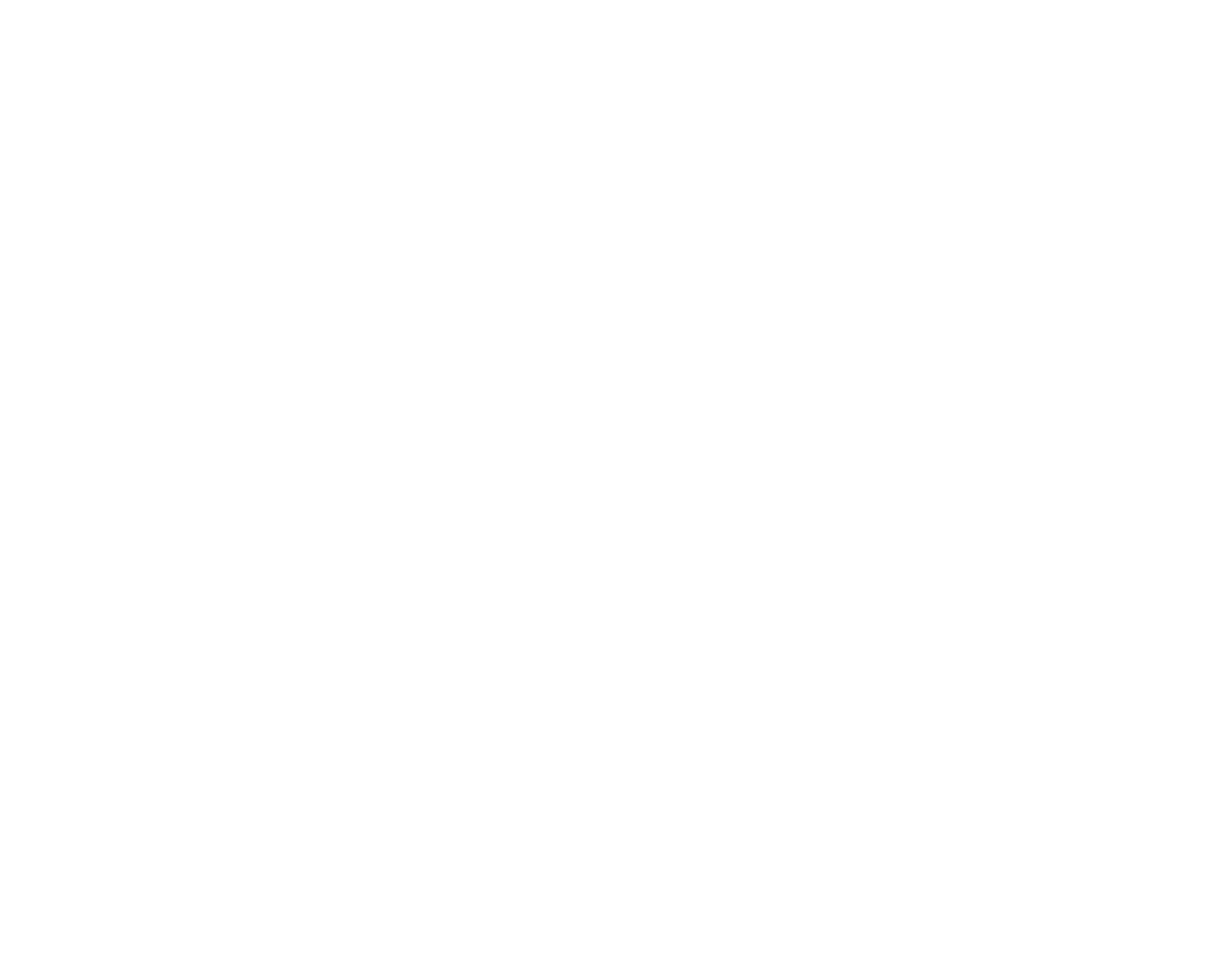
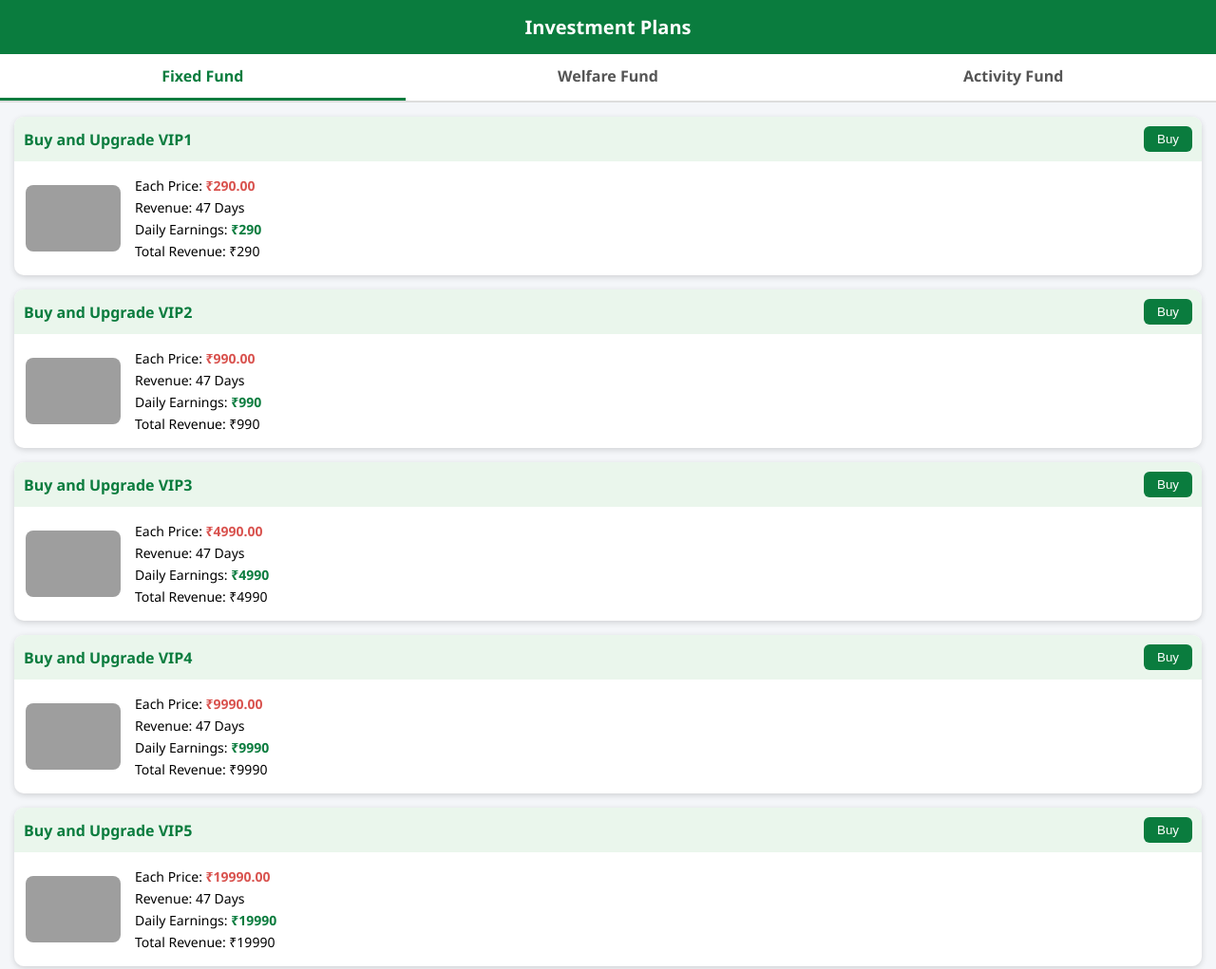
Before and after one commit to republic0909/republic1, a plain HTML site: page login.html in a window 1280 px wide. Shown: the top 1021 px of the page at 95% size. Before the commit the page ends 800 px from the top, so only its background shows below. Drawn offline with Linux system fonts and the light colour scheme; grey boxes are pictures that could not be loaded.

Commit message:
flksofhioshfoshjfosdfohdsdfohdsdfhdjsfhjsdhfkjdshfdhsdfjfhsfkjhdskjfhdsjhfkjdshfkjdhsfkj

```diff
--- a/login.html
+++ b/login.html
@@ -0,0 +1,432 @@
+<!DOCTYPE html>
+<html lang="en">
+<head>
+  <meta charset="UTF-8">
+  <meta name="viewport" content="width=device-width, initial-scale=1.0">
+  <title>Investment Plans</title>
+  <style>
+    body {
+      font-family: "Segoe UI", Arial, sans-serif;
+      margin: 0;
+      background: #f4f6f9;
+    }
+
+    /* HEADER */
+    .header {
+      background: #0a7c3e;
+      color: white;
+      text-align: center;
+      padding: 15px;
+      font-size: 20px;
+      font-weight: bold;
+    }
+
+    /* TABS */
+    .tabs {
+      display: flex;
+      justify-content: space-around;
+      background: white;
+      border-bottom: 2px solid #ddd;
+    }
+    .tab {
+      flex: 1;
+      text-align: center;
+      padding: 12px;
+      cursor: pointer;
+      font-weight: 600;
+      color: #555;
+    }
+    .tab.active {
+      color: #0a7c3e;
+      border-bottom: 3px solid #0a7c3e;
+    }
+
+    /* PLAN CARD */
+    .plans {
+      display: none;
+    }
+    .plans.active {
+      display: block;
+    }
+    .plan {
+      background: white;
+      margin: 15px;
+      border-radius: 10px;
+      box-shadow: 0 2px 6px rgba(0,0,0,0.15);
+      overflow: hidden;
+    }
+    .plan-header {
+      background: #eaf6ec;
+      color: #0a7c3e;
+      padding: 10px;
+      font-weight: bold;
+      display: flex;
+      justify-content: space-between;
+      align-items: center;
+    }
+    .plan-header button {
+      background: #0a7c3e;
+      color: white;
+      border: none;
+      border-radius: 6px;
+      padding: 6px 14px;
+      cursor: pointer;
+    }
+    .plan-body {
+      padding: 12px;
+      display: flex;
+      align-items: center;
+      gap: 15px;
+    }
+    .plan-body img {
+      width: 100px;
+      height: 70px;
+      border-radius: 8px;
+      object-fit: cover;
+    }
+    .plan-details {
+      flex: 1;
+    }
+    .plan-details div {
+      margin: 4px 0;
+      font-size: 14px;
+    }
+    .price {
+      font-weight: bold;
+      color: #d9534f;
+    }
+    .reward {
+      color: #0a7c3e;
+      font-weight: bold;
+    }
+
+    /* QR PAGE */
+    #qrPage {
+      display: none;
+      text-align: center;
+      padding: 40px 20px;
+    }
+    #qrPage img {
+      width: 250px;
+      margin: 20px auto;
+      display: block;
+    }
+    .back-btn {
+      background: #0a7c3e;
+      color: white;
+      border: none;
+      padding: 10px 20px;
+      border-radius: 8px;
+      cursor: pointer;
+    }
+  </style>
+</head>
+<body>
+
+  <!-- HEADER -->
+  <div class="header">Investment Plans</div>
+
+  <!-- TABS -->
+  <div class="tabs">
+    <div class="tab active" onclick="showTab('fixed')">Fixed Fund</div>
+    <div class="tab" onclick="showTab('welfare')">Welfare Fund</div>
+    <div class="tab" onclick="showTab('activity')">Activity Fund</div>
+  </div>
+
+  <!-- FIXED FUND -->
+  <div class="plans active" id="fixed">
+    <!-- VIP1 -->
+    <div class="plan">
+      <div class="plan-header">Buy and Upgrade VIP1 <button onclick="buyNow('vip1')">Buy</button></div>
+      <div class="plan-body">
+        <img src="https://img.icons8.com/color/96/solar-panel.png" alt="VIP1">
+        <div class="plan-details">
+          <div>Each Price: <span class="price">₹290.00</span></div>
+          <div>Revenue: 47 Days</div>
+          <div>Daily Earnings: <span class="reward">₹290</span></div>
+          <div>Total Revenue: ₹290</div>
+        </div>
+      </div>
+    </div>
+    <!-- VIP2 -->
+    <div class="plan">
+      <div class="plan-header">Buy and Upgrade VIP2 <button onclick="buyNow('vip2')">Buy</button></div>
+      <div class="plan-body">
+        <img src="https://img.icons8.com/color/96/wind-turbine.png" alt="VIP2">
+        <div class="plan-details">
+          <div>Each Price: <span class="price">₹990.00</span></div>
+          <div>Revenue: 47 Days</div>
+          <div>Daily Earnings: <span class="reward">₹990</span></div>
+          <div>Total Revenue: ₹990</div>
+        </div>
+      </div>
+    </div>
+    <!-- VIP3 -->
+    <div class="plan">
+      <div class="plan-header">Buy and Upgrade VIP3 <button onclick="buyNow('vip3')">Buy</button></div>
+      <div class="plan-body">
+        <img src="https://img.icons8.com/color/96/hydro-power.png" alt="VIP3">
+        <div class="plan-details">
+          <div>Each Price: <span class="price">₹4990.00</span></div>
+          <div>Revenue: 47 Days</div>
+          <div>Daily Earnings: <span class="reward">₹4990</span></div>
+          <div>Total Revenue: ₹4990</div>
+        </div>
+      </div>
+    </div>
+    <!-- VIP4 -->
+    <div class="plan">
+      <div class="plan-header">Buy and Upgrade VIP4 <button onclick="buyNow('vip4')">Buy</button></div>
+      <div class="plan-body">
+        <img src="https://img.icons8.com/color/96/factory.png" alt="VIP4">
+        <div class="plan-details">
+          <div>Each Price: <span class="price">₹9990.00</span></div>
+          <div>Revenue: 47 Days</div>
+          <div>Daily Earnings: <span class="reward">₹9990</span></div>
+          <div>Total Revenue: ₹9990</div>
+        </div>
+      </div>
+    </div>
+    <!-- VIP5 -->
+    <div class="plan">
+      <div class="plan-header">Buy and Upgrade VIP5 <button onclick="buyNow('vip5')">Buy</button></div>
+      <div class="plan-body">
+        <img src="https://img.icons8.com/color/96/coal.png" alt="VIP5">
+        <div class="plan-details">
+          <div>Each Price: <span class="price">₹19990.00</span></div>
+          <div>Revenue: 47 Days</div>
+          <div>Daily Earnings: <span class="reward">₹19990</span></div>
+          <div>Total Revenue: ₹19990</div>
+        </div>
+      </div>
+    </div>
+    <!-- VIP6 -->
+    <div class="plan">
+      <div class="plan-header">Buy and Upgrade VIP6 <button onclick="buyNow('vip6')">Buy</button></div>
+      <div class="plan-body">
+        <img src="https://img.icons8.com/color/96/nuclear-power-plant.png" alt="VIP6">
+        <div class="plan-details">
+          <div>Each Price: <span class="price">₹29990.00</span></div>
+          <div>Revenue: 47 Days</div>
+          <div>Daily Earnings: <span class="reward">₹29990</span></div>
+          <div>Total Revenue: ₹29990</div>
+        </div>
+      </div>
+    </div>
+  </div>
+
+  <!-- WELFARE FUND -->
+  <div class="plans" id="welfare">
+    <div class="plan">
+      <div class="plan-header">Community Solar Project <button onclick="buyNow('welfare1')">Buy</button></div>
+      <div class="plan-body">
+        <img src="https://img.icons8.com/color/96/solar-panel.png" alt="Solar">
+        <div class="plan-details">
+          <div>Each Price: <span class="price">₹1200.00</span></div>
+          <div>Revenue: 60 Days</div>
+          <div>Daily Earnings: <span class="reward">₹1200</span></div>
+          <div>Total Revenue: ₹1200</div>
+        </div>
+      </div>
+    </div>
+    <div class="plan">
+      <div class="plan-header">Village Wind Power <button onclick="buyNow('welfare2')">Buy</button></div>
+      <div class="plan-body">
+        <img src="https://img.icons8.com/color/96/wind-turbine.png" alt="Wind">
+        <div class="plan-details">
+          <div>Each Price: <span class="price">₹2200.00</span></div>
+          <div>Revenue: 60 Days</div>
+          <div>Daily Earnings: <span class="reward">₹2200</span></div>
+          <div>Total Revenue: ₹2200</div>
+        </div>
+      </div>
+    </div>
+    <div class="plan">
+      <div class="plan-header">Water Pumping Fund <button onclick="buyNow('welfare3')">Buy</button></div>
+      <div class="plan-body">
+        <img src="https://img.icons8.com/color/96/hydro-power.png" alt="Hydro">
+        <div class="plan-details">
+          <div>Each Price: <span class="price">₹8000.00</span></div>
+          <div>Revenue: 60 Days</div>
+          <div>Daily Earnings: <span class="reward">₹8000</span></div>
+          <div>Total Revenue: ₹8000</div>
+        </div>
+      </div>
+    </div>
+    <div class="plan">
+      <div class="plan-header">Rural Electrification <button onclick="buyNow('welfare4')">Buy</button></div>
+      <div class="plan-body">
+        <img src="https://img.icons8.com/color/96/factory.png" alt="Factory">
+        <div class="plan-details">
+          <div>Each Price: <span class="price">₹15000.00</span></div>
+          <div>Revenue: 60 Days</div>
+          <div>Daily Earnings: <span class="reward">₹15000</span></div>
+          <div>Total Revenue: ₹15000</div>
+        </div>
+      </div>
+    </div>
+    <div class="plan">
+      <div class="plan-header">Bio Energy Fund <button onclick="buyNow('welfare5')">Buy</button></div>
+      <div class="plan-body">
+        <img src="https://img.icons8.com/color/96/coal.png" alt="Bio">
+        <div class="plan-details">
+          <div>Each Price: <span class="price">₹25000.00</span></div>
+          <div>Revenue: 60 Days</div>
+          <div>Daily Earnings: <span class="reward">₹25000</span></div>
+          <div>Total Revenue: ₹25000</div>
+        </div>
+      </div>
+    </div>
+    <div class="plan">
+      <div class="plan-header">Smart City Energy <button onclick="buyNow('welfare6')">Buy</button></div>
+      <div class="plan-body">
+        <img src="https://img.icons8.com/color/96/nuclear-power-plant.png" alt="City">
+        <div class="plan-details">
+          <div>Each Price: <span class="price">₹30000.00</span></div>
+          <div>Revenue: 60 Days</div>
+          <div>Daily Earnings: <span class="reward">₹30000</span></div>
+          <div>Total Revenue: ₹30000</div>
+        </div>
+      </div>
+    </div>
+  </div>
+
+  <!-- ACTIVITY FUND -->
+  <div class="plans" id="activity">
+    <div class="plan">
+      <div class="plan-header">Green Startup Fund <button onclick="buyNow('activity1')">Buy</button></div>
+      <div class="plan-body">
+        <img src="https://img.icons8.com/color/96/solar-panel.png" alt="Startup">
+        <div class="plan-details">
+          <div>Each Price: <span class="price">₹500.00</span></div>
+          <div>Revenue: 30 Days</div>
+          <div>Daily Earnings: <span class="reward">₹500</span></div>
+          <div>Total Revenue: ₹500</div>
+        </div>
+      </div>
+    </div>
+    <div class="plan">
+      <div class="plan-header">Tech Innovation Fund <button onclick="buyNow('activity2')">Buy</button></div>
+      <div class="plan-body">
+        <img src="https://img.icons8.com/color/96/wind-turbine.png" alt="Tech">
+        <div class="plan-details">
+          <div>Each Price: <span class="price">₹1000.00</span></div>
+          <div>Revenue: 30 Days</div>
+          <div>Daily Earnings: <span class="reward">₹1000</span></div>
+          <div>Total Revenue: ₹1000</div>
+        </div>
+      </div>
+    </div>
+    <div class="plan">
+      <div class="plan-header">Youth Training Program <button onclick="buyNow('activity3')">Buy</button></div>
+      <div class="plan-body">
+        <img src="https://img.icons8.com/color/96/hydro-power.png" alt="Youth">
+        <div class="plan-details">
+          <div>Each Price: <span class="price">₹2000.00</span></div>
+          <div>Revenue: 30 Days</div>
+          <div>Daily Earnings: <span class="reward">₹2000</span></div>
+          <div>Total Revenue: ₹2000</div>
+        </div>
+      </div>
+    </div>
+    <div class="plan">
+      <div class="plan-header">Sports Energy Fund <button onclick="buyNow('activity4')">Buy</button></div>
+      <div class="plan-body">
+        <img src="https://img.icons8.com/color/96/factory.png" alt="Sports">
+        <div class="plan-details">
+          <div>Each Price: <span class="price">₹10000.00</span></div>
+          <div>Revenue: 30 Days</div>
+          <div>Daily Earnings: <span class="reward">₹10000</span></div>
+          <div>Total Revenue: ₹10000</div>
+        </div>
+      </div>
+    </div>
+    <div class="plan">
+      <div class="plan-header">Festival Bonus Fund <button onclick="buyNow('activity5')">Buy</button></div>
+      <div class="plan-body">
+        <img src="https://img.icons8.com/color/96/coal.png" alt="Festival">
+        <div class="plan-details">
+          <div>Each Price: <span class="price">₹20000.00</span></div>
+          <div>Revenue: 30 Days</div>
+          <div>Daily Earnings: <span class="reward">₹20000</span></div>
+          <div>Total Revenue: ₹20000</div>
+        </div>
+      </div>
+    </div>
+    <div class="plan">
+      <div class="plan-header">Innovation Challenge Fund <button onclick="buyNow('activity6')">Buy</button></div>
+      <div class="plan-body">
+        <img src="https://img.icons8.com/color/96/nuclear-power-plant.png" alt="Innovation">
+        <div class="plan-details">
+          <div>Each Price: <span class="price">₹30000.00</span></div>
+          <div>Revenue: 30 Days</div>
+          <div>Daily Earnings: <span class="reward">₹30000</span></div>
+          <div>Total Revenue: ₹30000</div>
+        </div>
+      </div>
+    </div>
+  </div>
+
+  <!-- QR PAYMENT PAGE -->
+  <div id="qrPage">
+    <h2>Scan & Pay</h2>
+    <img src="qr.png" alt="QR Code">
+    <button class="back-btn" onclick="goBack()">Back</button>
+  </div>
+
+  <script>
+    // Fixed amounts for each plan
+    const FIXED_AMOUNTS = {
+      vip1: 290,
+      vip2: 990,
+      vip3: 4990,
+      vip4: 9990,
+      vip5: 19990,
+      vip6: 29990,
+      welfare1: 1200,
+      welfare2: 2200,
+      welfare3: 8000,
+      welfare4: 15000,
+      welfare5: 25000,
+      welfare6: 30000,
+      activity1: 500,
+      activity2: 1000,
+      activity3: 2000,
+      activity4: 10000,
+      activity5: 20000,
+      activity6: 30000
+    };
+
+    function showTab(tabId) {
+      document.querySelectorAll('.tab').forEach(tab => tab.classList.remove('active'));
+      document.querySelectorAll('.plans').forEach(plan => plan.classList.remove('active'));
+      document.getElementById(tabId).classList.add('active');
+      document.querySelectorAll('.tab').forEach(tab => {
+        if (tab.textContent.replace(/\s/g, '').toLowerCase().includes(tabId)) {
+          tab.classList.add('active');
+        }
+      });
+    }
+
+    function goToQR() {
+      document.querySelectorAll('.plans, .tabs, .header').forEach(el => el.style.display = 'none');
+      document.getElementById('qrPage').style.display = 'block';
+    }
+
+    function goBack() {
+      document.querySelectorAll('.plans, .tabs, .header').forEach(el => el.style.display = '');
+      document.getElementById('qrPage').style.display = 'none';
+    }
+
+    function buyNow(planKey) {
+      const upiId = "chahatkumar321298.rzp@rxairtel";
+      const name = "Chahat Kumar";
+      const amount = FIXED_AMOUNTS[planKey];
+      // Use only standard UPI link
+      const upiUrl = `upi://pay?pa=${encodeURIComponent(upiId)}&pn=${encodeURIComponent(name)}&am=${amount}&cu=INR`;
+      window.location.href = upiUrl;
+    }
+  </script>
+
+</body>
+</html>
```
Also changed, not shown: investment.html (+1 -1 lines).
